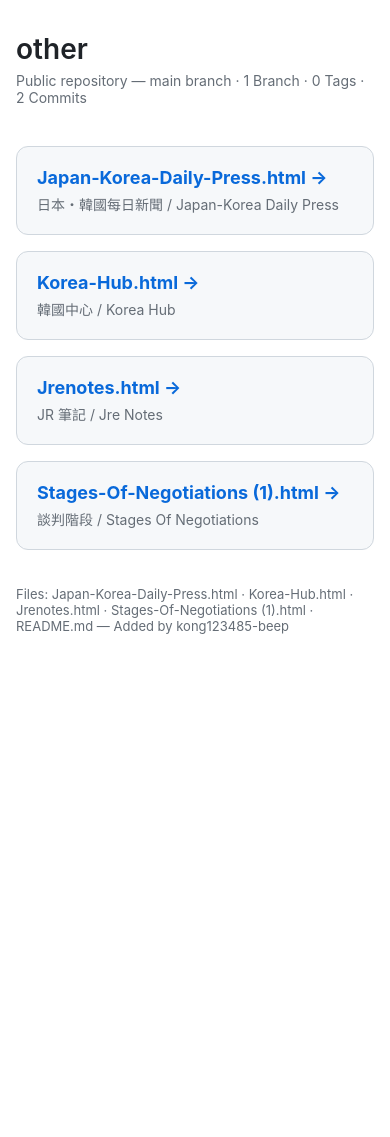
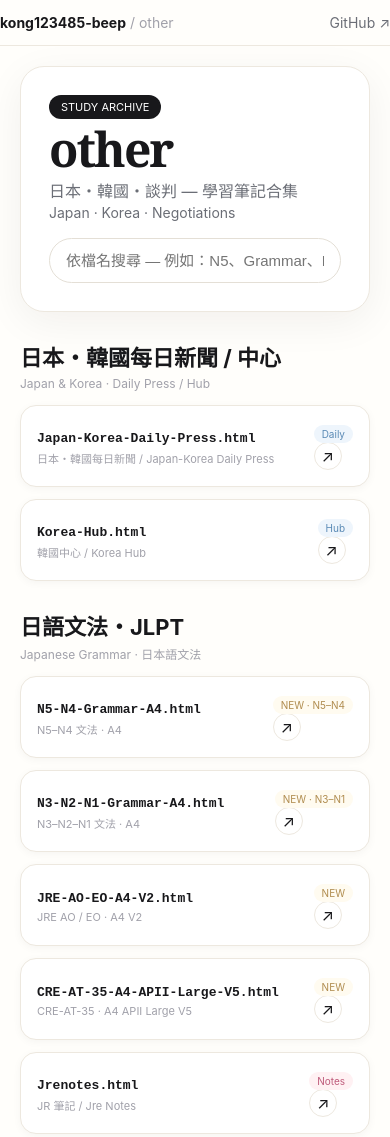
Before and after one commit to kong123485-beep/other, a plain HTML site: page index.html in a window 390 px wide. Shown: the top 1137 px of the page. Before the commit the page ends 844 px from the top, so only its background shows below. Drawn offline with Linux system fonts and the light colour scheme.

Commit message:
Refactor index.html for layout and style improvements
Updated the HTML structure and styles for better layout and responsiveness. Added new sections for content organization and improved header and footer.

```diff
--- a/index.html
+++ b/index.html
@@ -2,49 +2,87 @@
 <html lang="zh-Hant">
 <head>
 <meta charset="UTF-8">
-<meta name="viewport" content="width=device-width, initial-scale=1.0">
-<title>other</title>
+<meta name="viewport" content="width=device-width, initial-scale=1">
+<title>other · 學習筆記合集</title>
 <style>
-  * { margin:0; padding:0; box-sizing:border-box; }
-  body { font-family: -apple-system, BlinkMacSystemFont, "Segoe UI", Helvetica, Arial, sans-serif; background:#ffffff; color:#1f2328; display:flex; flex-direction:column; align-items:center; padding:32px 16px 48px; }
-  header { width:100%; max-width:980px; margin-bottom:20px; }
-  h1 { font-size:28px; font-weight:600; }
-  p.sub { color:#656d76; margin-top:6px; font-size:14px; }
-  .links { width:100%; max-width:980px; display:flex; flex-direction:column; gap:16px; margin:20px 0; }
-  .card { display:block; text-decoration:none; color:#1f2328; border:1px solid #d0d7de; border-radius:12px; padding:20px; background:#f6f8fa; }
-  .card:hover { border-color:#0969da; background:#eef6ff; }
-  .card b { font-size:18px; color:#0969da; display:block; margin-bottom:6px; word-break:break-all; }
-  .card span { font-size:14px; color:#656d76; }
-  main { width:100%; max-width:980px; background:#fff; border:1px solid #d0d7de; border-radius:12px; overflow:hidden; box-shadow:0 4px 24px rgba(0,0,0,0.06); }
-  img { display:block; width:100%; height:auto; }
-  footer { margin-top:16px; font-size:13px; color:#656d76; }
+  *{box-sizing:border-box} body{margin:0;font-family:-apple-system,BlinkMacSystemFont,"Noto Sans TC","Noto Sans JP","Noto Sans KR",sans-serif;background:#fffefb;color:#18181b}
+  header{position:sticky;top:0;background:rgba(255,254,251,.9);backdrop-filter:blur(12px);border-bottom:1px solid #ede8df}
+  .wrap{max-width:1000px;margin:0 auto;padding:0 20px}
+  .top{display:flex;justify-content:space-between;align-items:center;padding:14px 0;font-size:14px}
+  .top a{color:#6b6e76;text-decoration:none}.top a:hover{color:#18181b}
+  .hero{border:1px solid #ede8df;border-radius:24px;background:#fff;padding:28px;margin:20px 0;box-shadow:0 10px 40px rgba(27,25,22,.06)}
+  .hero h1{font-family:Georgia,serif;font-size:64px;line-height:.9;margin:8px 0;letter-spacing:-2px}
+  .hero p{color:#6b6e76;margin:6px 0 0}
+  .badge{display:inline-block;background:#18181b;color:#fff;border-radius:999px;padding:5px 12px;font-size:11px}
+  .badge.new{background:#fdf0d5;color:#b08c4f}
+  section{margin:28px 0}
+  h2{font-size:22px;margin:0 0 4px} .sub{color:#a1a1aa;font-size:12px;margin-bottom:14px}
+  .grid{display:grid;grid-template-columns:repeat(auto-fill,minmax(280px,1fr));gap:12px}
+  a.card{display:flex;justify-content:space-between;align-items:center;gap:12px;border:1px solid #ede8df;border-radius:16px;background:#fff;padding:16px;text-decoration:none;color:#18181b;box-shadow:0 2px 8px rgba(27,25,22,.04)}
+  a.card:hover{transform:translateY(-2px);box-shadow:0 12px 30px rgba(27,25,22,.1)}
+  a.card b{font-family:monospace;font-size:13px;word-break:break-all}
+  a.card small{display:block;color:#a1a1aa;font-size:11px;margin-top:4px}
+  .tag{font-size:10px;background:#eef5fc;color:#5a8ab5;border-radius:999px;padding:3px 8px;white-space:nowrap}
+  .tag.beige{background:#fffbf0;color:#b08c4f}.tag.pink{background:#fff1f3;color:#be5a7a}.tag.green{background:#eef7ee;color:#4a7a4a}
+  .go{width:28px;height:28px;flex-shrink:0;border:1px solid #ede8df;border-radius:50%;display:grid;place-items:center}
+  .note{background:#fffbf0;border:1px dashed #e4dfd6;border-radius:16px;padding:16px;font-size:13px;color:#6b6e76;line-height:1.7}
+  .note b{color:#18181b}
+  footer{border-top:1px solid #ede8df;padding:18px 0;font-size:11px;color:#a1a1aa;display:flex;justify-content:space-between;flex-wrap:wrap;gap:8px}
+  input{width:100%;padding:13px 16px;border:1px solid #e4dfd6;border-radius:999px;font-size:15px;outline:none;background:#fff}
+  input:focus{border-color:#5a8ab5;box-shadow:0 0 0 4px #eef5fc}
+  @media(max-width:600px){.hero h1{font-size:48px}}
 </style>
 </head>
 <body>
-<header>
-  <h1>other</h1>
-  <p class="sub">Public repository — main branch · 1 Branch · 0 Tags · 2 Commits</p>
-</header>
+<header><div class="wrap top"><span><b>kong123485-beep</b> <span style="color:#a1a1aa">/ other</span></span><a href="https://github.com/kong123485-beep/other" target="_blank" rel="noopener">GitHub ↗</a></div></header>
+<main class="wrap">
+  <div class="hero">
+    <span class="badge">STUDY ARCHIVE</span>
+    <h1>other</h1>
+    <p>日本・韓國・談判 — 學習筆記合集<br><span style="font-size:14px">Japan · Korea · Negotiations</span></p>
+    <p style="margin-top:16px"><input id="q" placeholder="依檔名搜尋 — 例如：N5、Grammar、Korea、Negotiations…" oninput="filter()"></p>
+  </div>
 
-<div class="links">
-  <a class="card" href="Japan-Korea-Daily-Press.html">
-    <b>Japan-Korea-Daily-Press.html →</b>
-    <span>日本・韓國每日新聞 / Japan-Korea Daily Press</span>
-  </a>
-  <a class="card" href="Korea-Hub.html">
-    <b>Korea-Hub.html →</b>
-    <span>韓國中心 / Korea Hub</span>
-  </a>
-  <a class="card" href="Jrenotes.html">
-    <b>Jrenotes.html →</b>
-    <span>JR 筆記 / Jre Notes</span>
-  </a>
-  <a class="card" href="Stages-Of-Negotiations (1).html">
-    <b>Stages-Of-Negotiations (1).html →</b>
-    <span>談判階段 / Stages Of Negotiations</span>
-  </a>
-</div>
+  <section>
+    <h2>日本・韓國每日新聞 / 中心</h2><div class="sub">Japan &amp; Korea · Daily Press / Hub</div>
+    <div class="grid">
+      <a class="card" href="./Japan-Korea-Daily-Press.html"><span><b>Japan-Korea-Daily-Press.html</b><small>日本・韓國每日新聞 / Japan-Korea Daily Press</small></span><span><span class="tag">Daily</span> <span class="go">↗</span></span></a>
+      <a class="card" href="./Korea-Hub.html"><span><b>Korea-Hub.html</b><small>韓國中心 / Korea Hub</small></span><span><span class="tag">Hub</span> <span class="go">↗</span></span></a>
+    </div>
+  </section>
 
-<footer>Files: Japan-Korea-Daily-Press.html · Korea-Hub.html · Jrenotes.html · Stages-Of-Negotiations (1).html · README.md — Added by kong123485-beep</footer>
+  <section>
+    <h2>日語文法・JLPT</h2><div class="sub">Japanese Grammar · 日本語文法</div>
+    <div class="grid">
+      <a class="card" href="./N5-N4-Grammar-A4.html"><span><b>N5-N4-Grammar-A4.html</b><small>N5–N4 文法 · A4</small></span><span><span class="tag beige">NEW · N5–N4</span> <span class="go">↗</span></span></a>
+      <a class="card" href="./N3-N2-N1-Grammar-A4.html"><span><b>N3-N2-N1-Grammar-A4.html</b><small>N3–N2–N1 文法 · A4</small></span><span><span class="tag beige">NEW · N3–N1</span> <span class="go">↗</span></span></a>
+      <a class="card" href="./JRE-AO-EO-A4-V2.html"><span><b>JRE-AO-EO-A4-V2.html</b><small>JRE AO / EO · A4 V2</small></span><span><span class="tag beige">NEW</span> <span class="go">↗</span></span></a>
+      <a class="card" href="./CRE-AT-35-A4-APII-Large-V5.html"><span><b>CRE-AT-35-A4-APII-Large-V5.html</b><small>CRE-AT-35 · A4 APII Large V5</small></span><span><span class="tag beige">NEW</span> <span class="go">↗</span></span></a>
+      <a class="card" href="./Jrenotes.html"><span><b>Jrenotes.html</b><small>JR 筆記 / Jre Notes</small></span><span><span class="tag pink">Notes</span> <span class="go">↗</span></span></a>
+    </div>
+  </section>
+
+  <section>
+    <h2>談判</h2><div class="sub">Negotiations · 交渉</div>
+    <div class="grid">
+      <a class="card" href="./Stages-Of-Negotiations%20(1).html"><span><b>Stages-Of-Negotiations (1).html</b><small>談判階段 / Stages Of Negotiations</small></span><span><span class="tag green">Negotiation</span> <span class="go">↗</span></span></a>
+    </div>
+  </section>
+
+  <div class="note"><b>呢版跟返你最新 screenshot 嘅 repo 嚟寫（共 9 個內容 file）：</b><br>
+  ✅ <code>Japan-Korea-Daily-Press.html</code>、<code>Korea-Hub.html</code>、<code>N5-N4-Grammar-A4.html</code>、<code>N3-N2-N1-Grammar-A4.html</code>、<code>JRE-AO-EO-A4-V2.html</code>、<code>CRE-AT-35-A4-APII-Large-V5.html</code>、<code>Jrenotes.html</code>、<code>Stages-Of-Negotiations (1).html</code><br><br>
+  <b>兩點要留意：</b><br>
+  1. <code>Stages-Of-Negotiations (1).html</code> 個檔名有空格同括號，index 入面要寫做 <code>Stages-Of-Negotiations%20(1).html</code> 先至入到，我已經幫你轉咗，唔好改返做有空格嗰個。<br>
+  2. GitHub Pages 分大小寫，上面啲 link 已經跟返 repo 實際檔名，唔好手動改大小寫。</div>
+</main>
+<footer class="wrap"><span>kong123485-beep / other</span><span>© 2026 · 9 files + README.md</span></footer>
+<script>
+function filter(){
+  var q=document.getElementById('q').value.toLowerCase();
+  document.querySelectorAll('a.card').forEach(function(c){
+    c.style.display = c.textContent.toLowerCase().includes(q) ? 'flex' : 'none';
+  });
+}
+</script>
 </body>
 </html>
```
